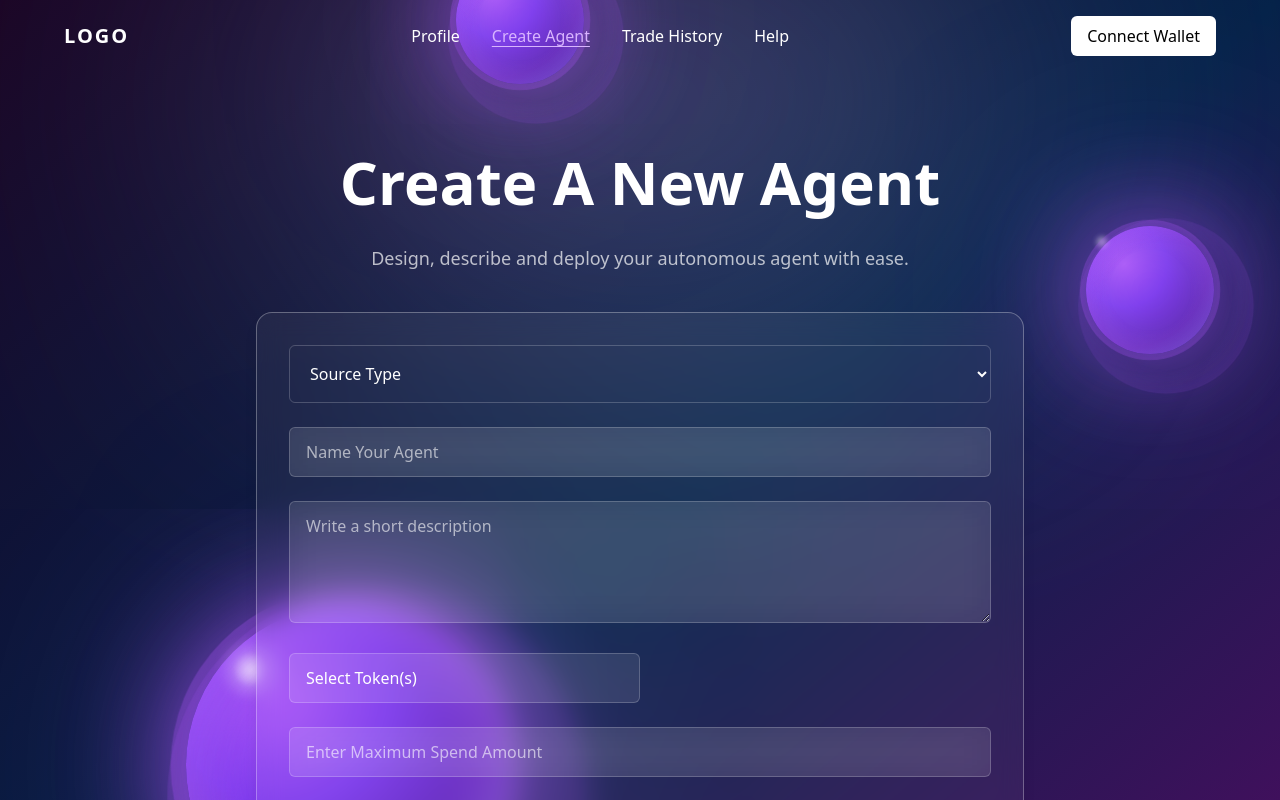
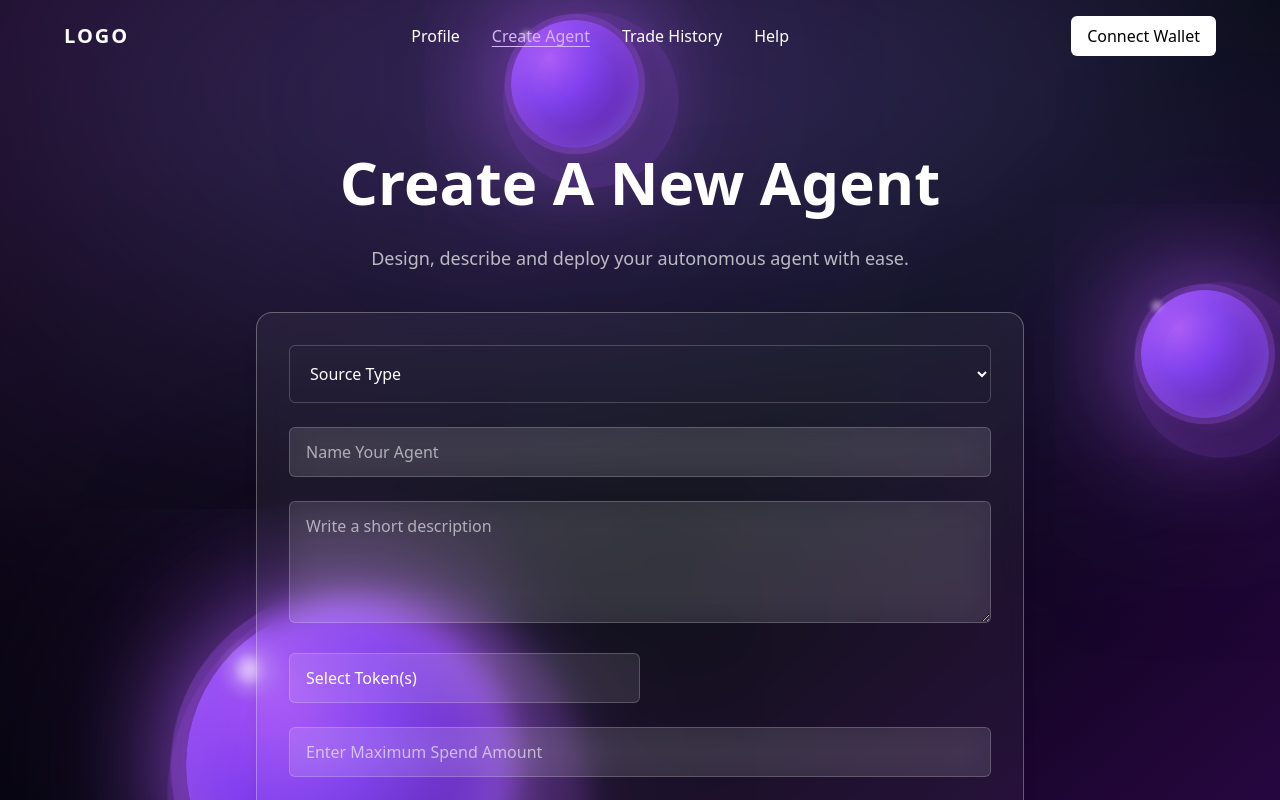
Before and after one commit to groverInnovate/Chromion-Hack, a React (Vite) app in the folder frontend/: page /create-agent in a window 1280 px wide. Shown: the top 800 px of the page. Built offline with nearby package versions, Linux system fonts and the light colour scheme.

Commit message:
animations progress

```diff
--- a/frontend/src/components/MultiSelect.jsx
+++ b/frontend/src/components/MultiSelect.jsx
@@ -16,8 +16,7 @@ const MultiSelectDropdown = () => {
   };
 
   return (
-    <div className="relative w-full md:w-1/2">
-      {/* Display selected tokens */}
+    <div className="relative w-full md:w-1/2 z-50">
       <div
         onClick={toggleDropdown}
         className="w-full bg-white/10 backdrop-blur-lg text-white px-4 py-3 rounded-md border border-white/20 cursor-pointer"
@@ -27,9 +26,8 @@ const MultiSelectDropdown = () => {
           : "Select Token(s)"}
       </div>
 
-      {/* Dropdown options */}
       {isOpen && (
-        <div className="absolute mt-2 w-full bg-[#1f1f2f] border border-white/20 rounded-md shadow-lg z-10">
+        <div className="absolute mt-2 w-full bg-[#1f1f2f] border border-white/20 rounded-md shadow-lg z-50">
           {options.map((token) => (
             <div
               key={token}
--- a/frontend/src/pages/CreateAgent.jsx
+++ b/frontend/src/pages/CreateAgent.jsx
@@ -5,10 +5,10 @@ import MultiSelectDropdown from "../components/MultiSelect";
 
 const CreateAgentPage = () => {
   return (
-    <div className="flex flex-col min-h-screen bg-gradient-to-br from-[#1a0525] via-[#042248] to-[#540a63] overflow-hidden relative">
+    <div className="flex flex-col min-h-screen bg-gradient-to-br  from-[#1a0924] via-[#000408] to-[#350754]  overflow-hidden relative">
       <Navbar />
 
-      <div className="absolute top-0 left-1/2 transform -translate-x-1/2 w-[600px] h-[200px] bg-[#b8aee5] opacity-80 blur-[180px] rounded-full z-0" />
+      <div className="absolute top-0 left-1/2 transform -translate-x-1/2 w-[1200px] h-[200px] bg-[#705fbe] opacity-90 blur-[180px] rounded-full z-0" />
 
       <div className="absolute bottom-0 md:top-[290px] md:left-[250px] transform translate-x-[-20%] translate-y-[40%] z-[1]">
         <div className="relative">
@@ -58,7 +58,7 @@ const CreateAgentPage = () => {
 
       <main className="flex-grow flex flex-col items-center justify-center px-4 pt-36 pb-20 relative z-10">
         <div>
-          <div className="absolute top-[120px] md:top-[290px] left-[280px] md:left-[1150px] transform translate-x-[-50%] translate-y-[-50%] z-[-1]">
+          <div className="absolute top-[120px] md:top-[290px] left-[280px] md:left-[1150px] transform translate-x-[-50%] translate-y-[-50%] animate-float z-[-1]">
             <div className="relative">
 
               <div
@@ -97,7 +97,7 @@ const CreateAgentPage = () => {
             </div>
           </div>
 
-          <div className="absolute top-[120px] md:top-[20px] left-[280px] md:left-[520px] transform translate-x-[-50%] translate-y-[-50%] z-[-1]">
+          <div className="absolute top-[120px] md:top-[20px] left-[280px] md:left-[520px] transform translate-x-[-50%] translate-y-[-50%] animate-float z-[-1]">
             <div className="relative">
 
               <div
@@ -144,7 +144,7 @@ const CreateAgentPage = () => {
           Design, describe and deploy your autonomous agent with ease.
         </p>
 
-        <form className="w-full max-w-3xl space-y-6 bg-white/5 backdrop-blur-md border border-white/30 rounded-2xl p-8 shadow-lg">
+        <form className="w-full max-w-3xl space-y-6 bg-white/5 backdrop-blur-md border border-white/30 rounded-2xl p-8 shadow-lg ">
           <select className="w-full bg-transparent text-white placeholder-white/60 px-4 py-4 rounded-md border border-white/20 focus:outline-none focus:ring-2 focus:ring-purple-400 transition opacity-0 animate-slideInBottom delay-[800ms]">
             <option>Source Type</option>
             <option>Twitter</option>
@@ -164,7 +164,7 @@ const CreateAgentPage = () => {
             className="w-full bg-white/10 backdrop-blur-lg text-white placeholder-white/60 px-4 py-3 rounded-md border border-white/20 focus:outline-none focus:ring-2 focus:ring-purple-400 transition opacity-0 animate-slideInBottom delay-[800ms]"
           />
 
-          <div className="flex flex-col md:flex-row gap-4 transition opacity-0 animate-slideInBottom delay-[800ms]">
+          <div className="flex flex-col md:flex-row gap-4 transition opacity-0 animate-slideInBottom delay-[800ms] ">
             <MultiSelectDropdown />
           </div>
 
@@ -174,14 +174,12 @@ const CreateAgentPage = () => {
             className="w-full bg-white/10 backdrop-blur-lg text-white placeholder-white/60 px-4 py-3 rounded-md border border-white/20 focus:outline-none focus:ring-2 focus:ring-purple-400 transition opacity-0 animate-slideInBottom delay-[800ms]"
           />
 
-
-
           <label className="flex items-center gap-3 text-white">
             <input type="checkbox" className="accent-purple-500 w-4 h-4" />
             <span className="transition opacity-0 animate-slideInRight delay-[800ms]">I confirm the above strategy and approve deployment</span>
           </label>
 
-          <button className="w-full bg-purple-500 hover:bg-purple-600 text-white font-bold text-lg py-3 rounded-md transition opacity-0 animate-slideInBottom delay-[800ms]">
+          <button className="w-full bg-purple-500 hover:bg-purple-600 text-white font-bold text-lg py-3 rounded-md transition transform duration-4ms ease-in-out hover:scale-[1.01] hover:shadow-lg opacity-0 animate-slideInBottom delay-[800ms]">
             Deploy Agent
           </button>
         </form>
--- a/frontend/src/pages/TradeHistory.jsx
+++ b/frontend/src/pages/TradeHistory.jsx
@@ -24,7 +24,7 @@ const TradeHistoryPage = () => {
     // }, []);
 
     return (
-        <div className="flex flex-col min-h-screen bg-gradient-to-br from-[#1a0525] via-[#042248] to-[#540a63] overflow-hidden relative">
+        <div className="flex flex-col min-h-screen bg-gradient-to-br  from-[#260d34] via-[#000408] to-[#350754] overflow-hidden relative">
             <Navbar />
 
             <div className="absolute top-0 left-1/2 transform -translate-x-1/2 w-[500px] h-[200px] bg-purple-300 opacity-50 blur-[180px] rounded-full z-0" />
@@ -82,7 +82,7 @@ const TradeHistoryPage = () => {
             <main className="flex-grow flex flex-col items-center justify-start pt-36 pb-20 px-6 z-10 relative w-full">
 
                 <div>
-                    <div className="absolute top-[120px] md:top-[20px] left-[280px] md:left-[520px] transform translate-x-[-50%] translate-y-[-50%] z-[-1]">
+                    <div className="absolute top-[120px] md:top-[20px] left-[280px] md:left-[520px] transform translate-x-[-50%] animate-float translate-y-[-50%] z-[-1]">
                         <div className="relative">
                             {/* Main small sphere */}
                             <div
@@ -122,7 +122,7 @@ const TradeHistoryPage = () => {
                             />
                         </div>
                     </div>
-                    <div className="absolute top-[120px] md:top-[420px] left-[280px] md:left-[1400px] transform translate-x-[-50%] translate-y-[-50%] z-[-1]">
+                    <div className="absolute top-[120px] md:top-[420px] left-[280px] md:left-[1400px] transform translate-x-[-50%] animate-float translate-y-[-50%] z-[-1]">
                         <div className="relative">
                             {/* Main small sphere */}
                             <div
--- a/frontend/tailwind.config.js
+++ b/frontend/tailwind.config.js
@@ -1,4 +1,3 @@
-/** @type {import('tailwindcss').Config} */
 export default {
   content: ["./index.html",
     "./src/**/*.{js,ts,jsx,tsx}",],
@@ -8,7 +7,8 @@ export default {
         slideInLeft: "slideInLeft 1s ease-out forwards",
         slideInRight: "slideInRight 2s ease-out forwards",
         slideInTop: "slideInTop 4s ease-out forwards",
-        slideInBottom: "slideInBottom 4s ease-out forwards"
+        slideInBottom: "slideInBottom 4s ease-out forwards",
+        float: "float 4s ease-in-out infinite"
       },
       keyframes: {
         slideInLeft: {
@@ -26,6 +26,10 @@ export default {
         slideInBottom: {
           "0%": { opacity: "0", transform: "translateY(50px)" },
           "100%": { opacity: "1", transform: "translateY(0)" }
+        },
+        float: {
+          "0%, 100%": { transform: "translateX(0px)" },
+          "50%": { transform: "translateX(-10px)" }
         }
       }
     },
```
Also changed, not shown: frontend/src/pages/HomePage.jsx (+5 -16 lines), frontend/src/pages/Profile.jsx (+5 -13 lines).
